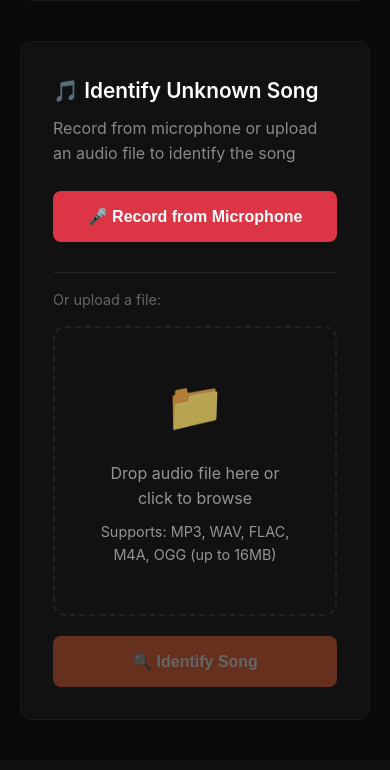
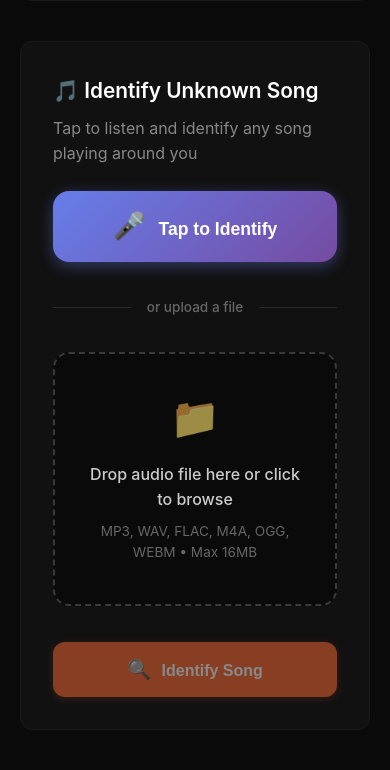
Before and after one commit to Tadiwa-M/MelodySearch, a Flask app: page / in a window 390 px wide. Shown: the part 1099-1869 px from the top of the page. Before the commit the page ends 1786 px from the top, so only its background shows below. Run offline with Flask 3, Linux system fonts and the light colour scheme; parts of the project's set-up code (start-up, migrations or seed data) failed here and were passed over.

Commit message:
Redesign UI with modern, cleaner interface
- Replace basic buttons with gradient-styled "Tap to Identify" button
- Add smooth animations and hover effects
- Modernize recording status card with better spacing
- Improve visual hierarchy with cleaner divider
- Enhanced file upload area with better feedback states
- Add pulsing animation for recording indicator
- Use modern color palette (purple gradient, emerald green)
- Improved typography and spacing throughout
- Better mobile-friendly touch targets

Co-authored-by: Tadiwa-M <145013036+Tadiwa-M@users.noreply.github.com>

```diff
--- a/templates/index.html
+++ b/templates/index.html
@@ -546,47 +546,115 @@
 
         <div class="upload-section" style="margin-top: 20px;">
             <h2>🎵 Identify Unknown Song</h2>
-            <p>Record from microphone or upload an audio file to identify the song</p>
+            <p style="margin-bottom: 24px;">Tap to listen and identify any song playing around you</p>
 
             <!-- Microphone Recording Section -->
-            <div style="margin-bottom: 20px;">
-                <button type="button" class="upload-btn" id="recordBtn"
-                        style="background: #dc3545; margin-bottom: 10px;">
-                    🎤 Record from Microphone
+            <div id="microphoneSection" style="margin-bottom: 24px;">
+                <button type="button" id="recordBtn"
+                        style="width: 100%; padding: 20px; background: linear-gradient(135deg, #667eea 0%, #764ba2 100%);
+                               color: white; border: none; border-radius: 16px; font-size: 1.1rem;
+                               font-weight: 600; cursor: pointer; transition: all 0.3s ease;
+                               box-shadow: 0 4px 15px rgba(102, 126, 234, 0.4);">
+                    <span style="font-size: 1.5em; margin-right: 8px;">🎤</span>
+                    <span>Tap to Identify</span>
                 </button>
-                <div id="recordingStatus" style="display: none; padding: 15px; background: #1a1a1a;
-                     border-radius: 8px; margin-top: 10px; text-align: center;">
-                    <div style="color: #dc3545; font-size: 1.2em; margin-bottom: 10px;">
-                        <span id="recordingIndicator">🔴</span> Recording...
+
+                <div id="recordingStatus" style="display: none; padding: 24px; background: linear-gradient(135deg, #1a1a1a 0%, #2a2a2a 100%);
+                     border-radius: 16px; margin-top: 16px; text-align: center; border: 2px solid #667eea;">
+                    <div style="margin-bottom: 16px;">
+                        <div id="recordingIndicator" style="display: inline-block; width: 16px; height: 16px;
+                             background: #ef4444; border-radius: 50%; animation: pulse 1.5s ease-in-out infinite;"></div>
+                        <span style="color: #ef4444; font-size: 1em; margin-left: 8px; font-weight: 500;">Listening...</span>
                     </div>
-                    <div id="recordingTimer" style="color: #ffffff; font-size: 1.5em; font-weight: 600; margin-bottom: 10px;">
+                    <div id="recordingTimer" style="color: #ffffff; font-size: 2.5em; font-weight: 700;
+                         margin-bottom: 20px; font-variant-numeric: tabular-nums;">
                         00:00
                     </div>
-                    <button type="button" class="upload-btn" id="stopRecordBtn"
-                            style="background: #28a745; max-width: 200px; margin: 0 auto;">
-                        ⏹️ Stop & Identify
+                    <button type="button" id="stopRecordBtn"
+                            style="padding: 14px 32px; background: #10b981; color: white; border: none;
+                                   border-radius: 12px; font-size: 1rem; font-weight: 600; cursor: pointer;
+                                   transition: all 0.2s ease; box-shadow: 0 2px 8px rgba(16, 185, 129, 0.4);">
+                        <span style="font-size: 1.2em; margin-right: 6px;">⏹</span>
+                        <span>Stop & Identify</span>
                     </button>
                 </div>
             </div>
 
+            <!-- Divider -->
+            <div style="position: relative; text-align: center; margin: 32px 0;">
+                <div style="position: absolute; top: 50%; left: 0; right: 0; height: 1px; background: #2a2a2a;"></div>
+                <span style="position: relative; background: #111111; padding: 0 16px; color: #666;
+                      font-size: 0.85rem; font-weight: 500;">or upload a file</span>
+            </div>
+
             <!-- File Upload Section -->
-            <div style="opacity: 0.7; padding-top: 15px; border-top: 1px solid #2a2a2a;">
-                <p style="font-size: 0.9em; color: #888; margin-bottom: 15px;">Or upload a file:</p>
-                <form class="upload-form" id="identifyForm" enctype="multipart/form-data">
-                    <div class="file-upload-area" id="identifyUploadArea">
-                        <input type="file" id="identifyAudioFile" name="audio_file" accept=".mp3,.wav,.flac,.m4a,.ogg" hidden>
-                        <div class="upload-placeholder" id="identifyPlaceholder">
-                            <div class="upload-icon">📁</div>
-                            <p>Drop audio file here or click to browse</p>
-                            <p class="upload-formats">Supports: MP3, WAV, FLAC, M4A, OGG (up to 16MB)</p>
-                        </div>
+            <form id="identifyForm" enctype="multipart/form-data">
+                <div class="file-upload-area" id="identifyUploadArea"
+                     style="border: 2px dashed #3a3a3a; border-radius: 16px; padding: 32px;
+                            text-align: center; cursor: pointer; transition: all 0.3s ease;
+                            background: #0a0a0a;">
+                    <input type="file" id="identifyAudioFile" name="audio_file"
+                           accept=".mp3,.wav,.flac,.m4a,.ogg,.webm" hidden>
+                    <div class="upload-placeholder" id="identifyPlaceholder">
+                        <div style="font-size: 2.5rem; margin-bottom: 12px; opacity: 0.6;">📁</div>
+                        <p style="color: #ccc; margin-bottom: 8px; font-weight: 500;">Drop audio file here or click to browse</p>
+                        <p style="color: #666; font-size: 0.85rem;">MP3, WAV, FLAC, M4A, OGG, WEBM • Max 16MB</p>
                     </div>
-                    <button type="submit" class="upload-btn" id="identifyBtn" disabled style="background: #ff6b35;">
-                        🔍 Identify Song
-                    </button>
-                </form>
-            </div>
+                </div>
+                <button type="submit" id="identifyBtn" disabled
+                        style="width: 100%; margin-top: 16px; padding: 16px; background: #ff6b35;
+                               color: white; border: none; border-radius: 12px; font-size: 1rem;
+                               font-weight: 600; cursor: pointer; transition: all 0.2s ease;
+                               opacity: 0.5; box-shadow: 0 2px 8px rgba(255, 107, 53, 0.3);">
+                    <span style="font-size: 1.2em; margin-right: 6px;">🔍</span>
+                    <span>Identify Song</span>
+                </button>
+            </form>
         </div>
+
+        <style>
+            @keyframes pulse {
+                0%, 100% { opacity: 1; transform: scale(1); }
+                50% { opacity: 0.5; transform: scale(1.1); }
+            }
+
+            #recordBtn:hover {
+                transform: translateY(-2px);
+                box-shadow: 0 6px 20px rgba(102, 126, 234, 0.6);
+            }
+
+            #stopRecordBtn:hover {
+                background: #059669;
+                transform: scale(1.05);
+            }
+
+            #identifyBtn:not(:disabled) {
+                opacity: 1;
+                cursor: pointer;
+            }
+
+            #identifyBtn:not(:disabled):hover {
+                background: #ff5722;
+                transform: translateY(-2px);
+                box-shadow: 0 4px 12px rgba(255, 107, 53, 0.5);
+            }
+
+            .file-upload-area:hover {
+                border-color: #667eea;
+                background: #0f0f0f;
+            }
+
+            .file-upload-area.dragover {
+                border-color: #667eea;
+                background: rgba(102, 126, 234, 0.1);
+                transform: scale(1.02);
+            }
+
+            .file-upload-area.file-selected {
+                border-color: #10b981;
+                background: rgba(16, 185, 129, 0.1);
+            }
+        </style>
 
         <div class="loading" id="loading">
             <div class="spinner"></div>
```
